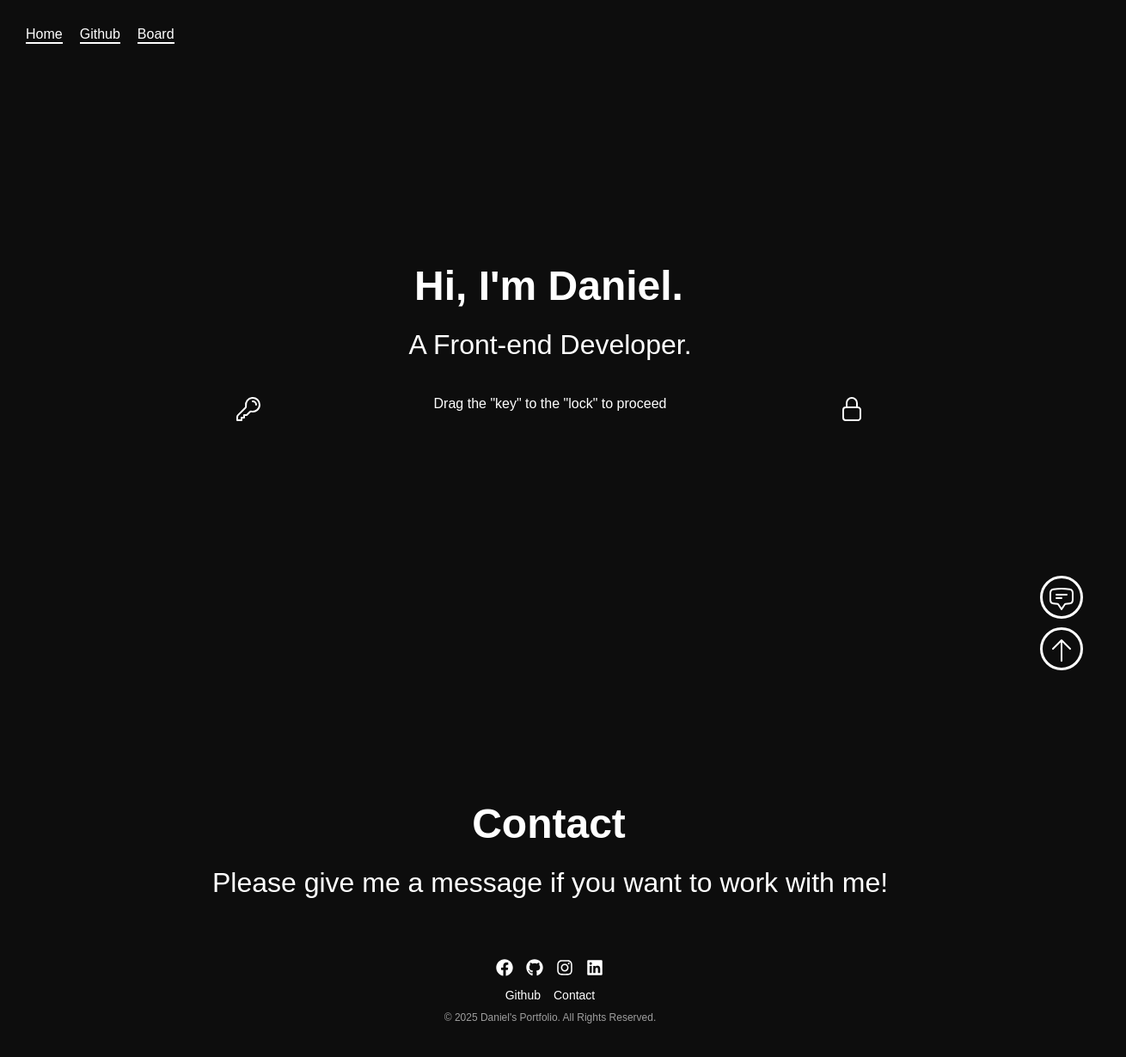
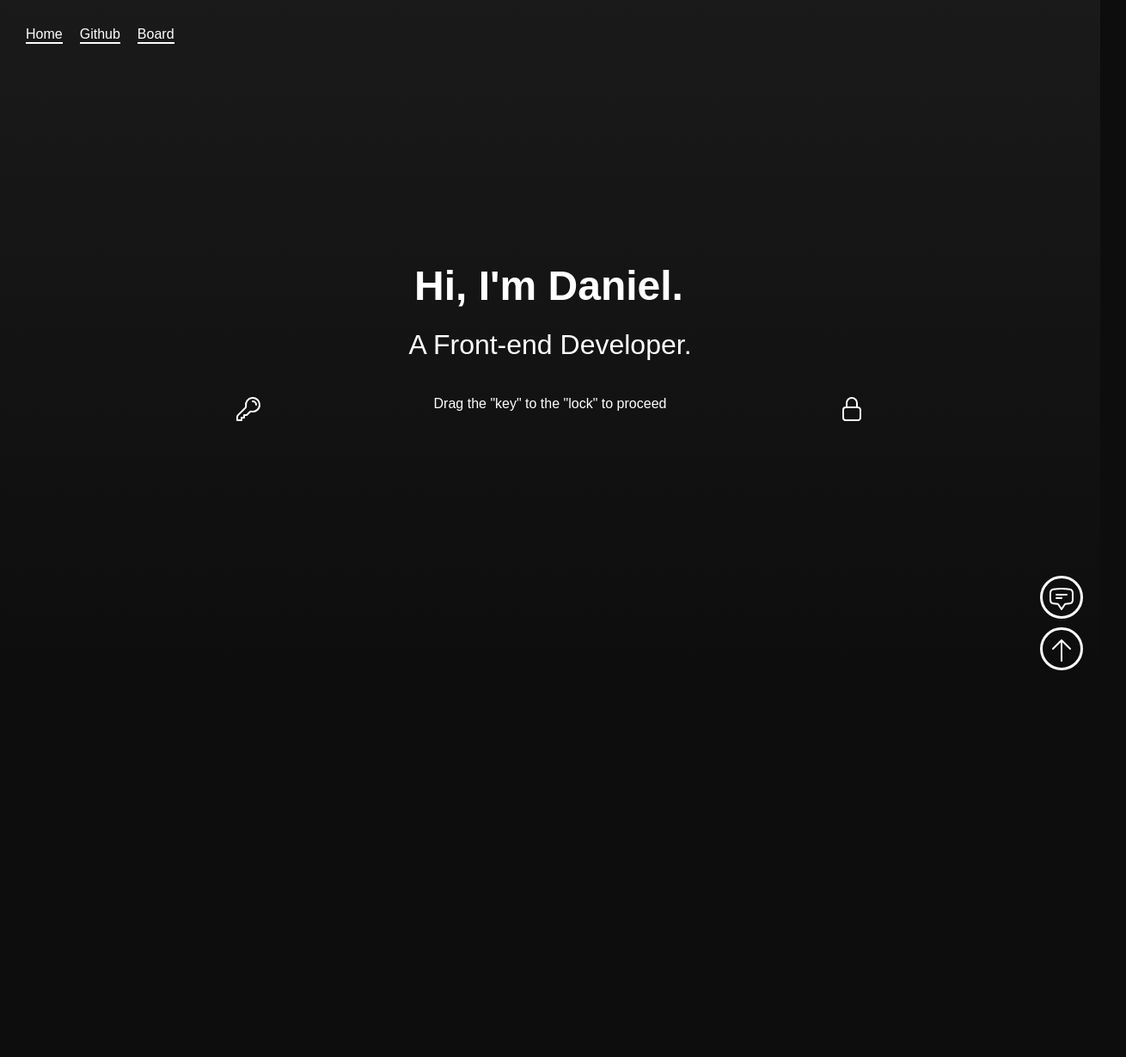
Before and after one commit to danielhc0228/my-portfolio, a React (Vite) app: page / in a window 1280 px wide. Shown: the top 1230 px of the page at 86% size, 1310 px wide, since content can reach past the window. After the commit the page ends 800 px from the top, so only its background shows below. Built offline with nearby package versions, Linux system fonts and the light colour scheme.

Commit message:
Change page scrolling from Intro.tsx to Me.tsx onwards.

```diff
--- a/src/App.tsx
+++ b/src/App.tsx
@@ -21,6 +21,8 @@ const TopBtn = styled.button`
     position: fixed;
     text-align: center;
     padding-top: 7px;
+    z-index: 1;
+    cursor: pointer;
     &:hover {
         background-color: white;
         color: black;
@@ -51,10 +53,17 @@ function App() {
                                 setIsUnlocked={setIsUnlocked}
                             />
                             {isUnlocked && (
-                                <>
+                                <div
+                                    style={{
+                                        marginTop: "100vh",
+                                        position: "relative",
+                                        zIndex: 1,
+                                    }}
+                                >
                                     <Me />
                                     <Projects />
-                                </>
+                                    <Footer />
+                                </div>
                             )}
                         </>
                     }
@@ -63,7 +72,6 @@ function App() {
                 <Route path='*' element={<NotFound />} />
             </Routes>
 
-            <Footer />
             <TopBtn onClick={goUp}>
                 <svg
                     xmlns='http://www.w3.org/2000/svg'
--- a/src/components/Footer.tsx
+++ b/src/components/Footer.tsx
@@ -8,10 +8,9 @@ const FooterContainer = styled.footer`
     flex-direction: column;
     min-height: 50vh;
     gap: 20px;
-    background-color: "rgba(0, 0, 0, 1)";
+    background: #0d0d0d;
     color: #fff;
-    padding: 80px 0;
-    margin-top: 50px;
+    padding: 130px 0;
 `;
 
 const FooterContent = styled.div`
--- a/src/components/Header.tsx
+++ b/src/components/Header.tsx
@@ -2,12 +2,13 @@ import { Link } from "react-router-dom";
 import styled from "styled-components";
 
 const Container = styled.div`
-    position: absolute;
+    position: fixed;
     top: 30px;
     left: 30px;
     width: 100%;
     display: flex;
     gap: 20px;
+    z-index: 1;
 `;
 
 const HeaderLinks = styled.div`
--- a/src/components/Intro.tsx
+++ b/src/components/Intro.tsx
@@ -3,14 +3,20 @@ import { DragDropContext, Droppable, Draggable } from "@hello-pangea/dnd";
 import { AnimatePresence, motion } from "framer-motion";
 
 const Container = styled.div`
+    position: fixed;
+    top: 0;
+    left: 0;
+    width: 100%;
     height: 100vh;
     display: flex;
     flex-direction: column;
     align-items: center;
     justify-content: center;
-    background: #0d0d0d;
+    background: linear-gradient(to bottom, #1a1a1a, #0d0d0d);
+
     color: white;
     gap: 40px;
+    z-index: 0;
 `;
 
 const TextWrapper = styled.div`
@@ -47,7 +53,7 @@ const FadeInText = styled.h2`
     font-size: 2rem;
     margin-top: 20px;
     opacity: 0;
-    animation: ${fadeIn} 0.5s ease-in forwards;
+    animation: ${fadeIn} 2s ease-in forwards;
     animation-delay: 1s;
 `;
 
@@ -56,6 +62,21 @@ const Lock = styled.div`
     flex-direction: row;
     gap: 200px;
 `;
+
+const Down = styled(motion.div)`
+    position: absolute;
+    bottom: 70px;
+`;
+
+const logoVariants = {
+    active: {
+        y: [0, -20, 0], // replicating transform: translateY(-20px)
+        transition: {
+            repeat: Infinity,
+            duration: 1.5,
+        },
+    },
+};
 
 type IntroProps = {
     isUnlocked: boolean;
@@ -220,6 +241,26 @@ const Intro = ({ isUnlocked, setIsUnlocked }: IntroProps) => {
                     </Droppable>
                 </DragDropContext>
             </Lock>
+
+            {isUnlocked && (
+                <Down variants={logoVariants} animate='active'>
+                    <svg
+                        xmlns='http://www.w3.org/2000/svg'
+                        fill='none'
+                        viewBox='0 0 24 24'
+                        strokeWidth={1.5}
+                        stroke='currentColor'
+                        width='34'
+                        height='34'
+                    >
+                        <path
+                            strokeLinecap='round'
+                            strokeLinejoin='round'
+                            d='m4.5 5.25 7.5 7.5 7.5-7.5m-15 6 7.5 7.5 7.5-7.5'
+                        />
+                    </svg>
+                </Down>
+            )}
         </Container>
     );
 };
--- a/src/components/Me.tsx
+++ b/src/components/Me.tsx
@@ -65,6 +65,7 @@ const SectionTitle = styled.h1<{ $isVisible: boolean }>`
     text-align: center; // Always keep centered
     white-space: nowrap;
     overflow: hidden;
+    background: #0d0d0d;
 
     span {
         display: inline-block;
@@ -100,6 +101,7 @@ const SkillsContainer = styled.div`
     padding-top: 20px;
     padding-bottom: 130px;
     width: 100%;
+    background: #0d0d0d;
 `;
 
 const SkillItem = styled.div`
--- a/src/components/Projects.tsx
+++ b/src/components/Projects.tsx
@@ -4,6 +4,11 @@ import { AnimatePresence, motion } from "framer-motion";
 import { FaGithub } from "react-icons/fa";
 import { useState } from "react";
 import { subProjects, mainProjects, teamMainProjects } from "../project-list";
+
+const Wrapper = styled.div`
+    width: 100%;
+    background: #0d0d0d;
+`;
 
 const Container = styled.div`
     min-height: 100vh;
@@ -109,7 +114,6 @@ const Row = styled(motion.div)`
     gap: 20px;
     position: absolute;
     width: 100%;
-    z-index: 1;
 `;
 
 const SliderBtnLeft = styled.div`
@@ -122,7 +126,6 @@ const SliderBtnLeft = styled.div`
     display: flex;
     align-items: center;
     justify-content: center;
-    z-index: 2;
     cursor: pointer;
     transition: background-color 0.3s ease-in-out, transform 0.2s ease-in-out;
 
@@ -229,6 +232,7 @@ export default function Projects() {
     };
 
     return (
+        <Wrapper>
             <Container>
                 <Title>Projects</Title>
                 <SemiTitle>Team Projects</SemiTitle>
@@ -377,7 +381,9 @@ export default function Projects() {
                                             <Card
                                                 key={idx}
                                                 title={project.title}
-                                            description={project.description}
+                                                description={
+                                                    project.description
+                                                }
                                                 tags={project.tags}
                                                 sampleImg={project.sampleImg}
                                                 gitLink={project.githubLink}
@@ -427,5 +433,6 @@ export default function Projects() {
                     </AllSubProjects>
                 ) : null}
             </Container>
+        </Wrapper>
     );
 }
```
Lines whose indentation alone changed are shown as unchanged.
